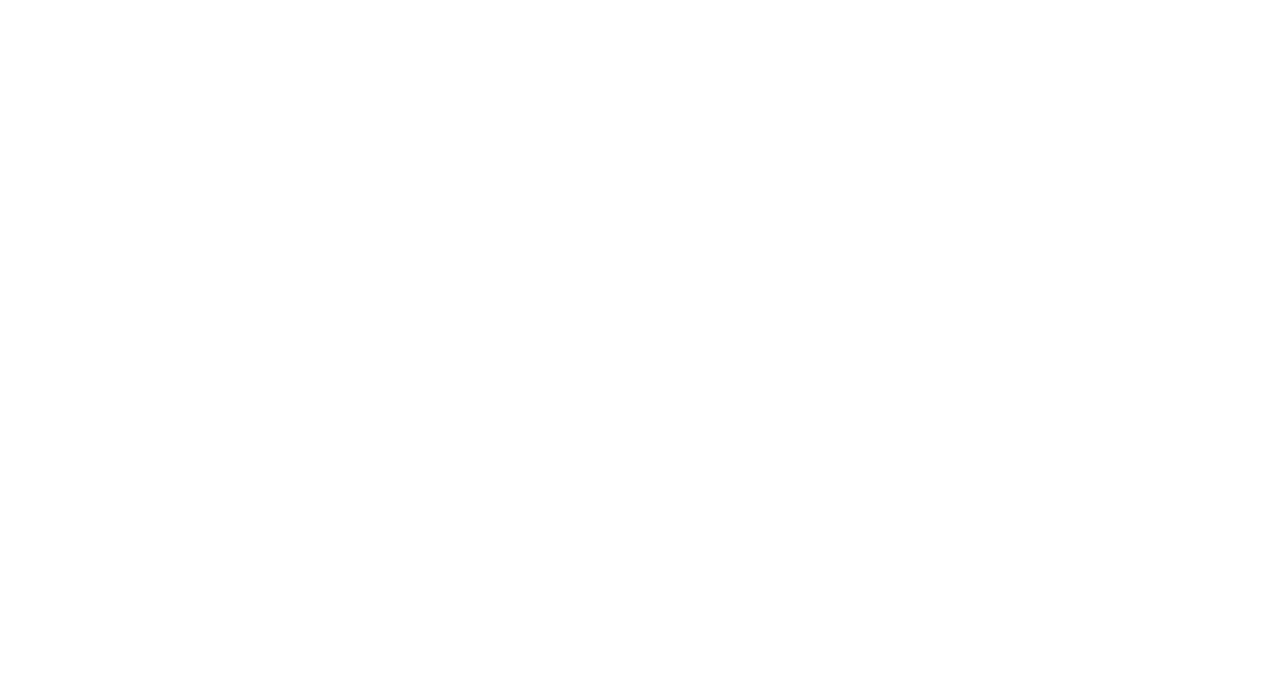
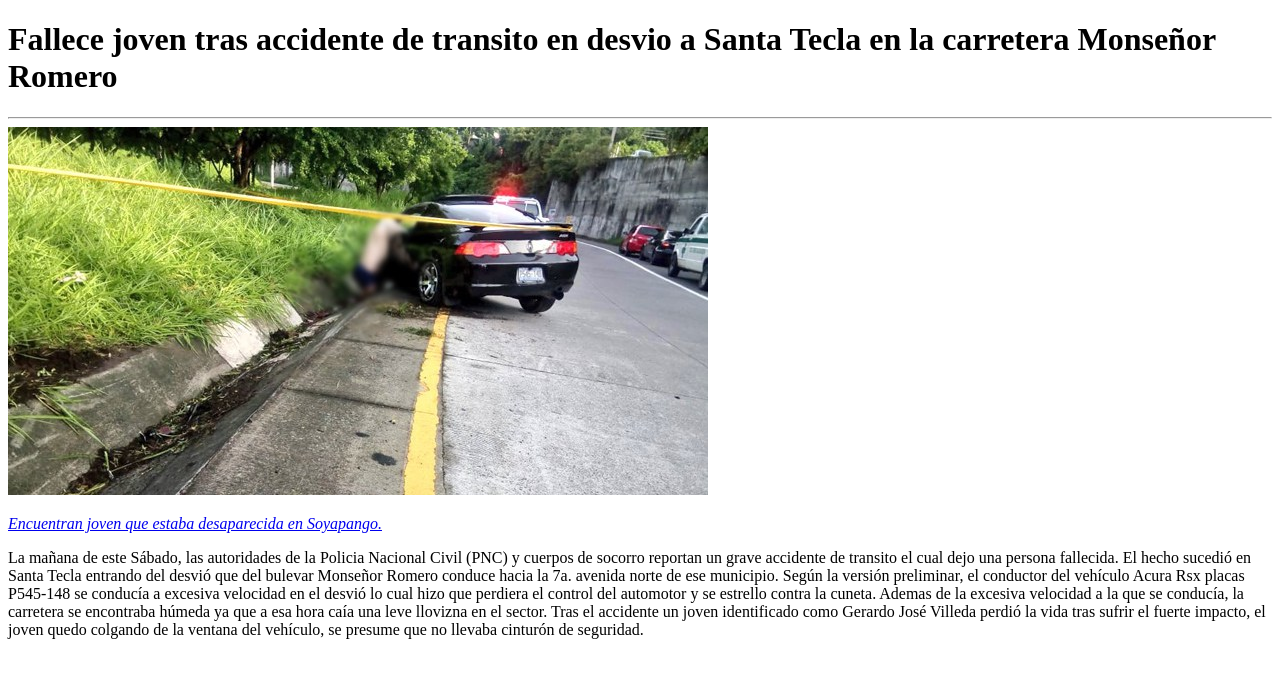
Before and after one commit to danielorozco14/TareaLabo2, a plain HTML site: page index.html in a window 1280 px wide. Drawn offline with Linux system fonts and the light colour scheme.

Commit message:
Imagenes y noticia extra agregada

```diff
--- a/index.html
+++ b/index.html
@@ -1,12 +1,42 @@
 <!DOCTYPE html>
 <html lang="en">
+
 <head>
     <meta charset="UTF-8">
     <meta name="viewport" content="width=device-width, initial-scale=1.0">
     <meta http-equiv="X-UA-Compatible" content="ie=edge">
     <title>Periodico Digital | Tarea Labo 2</title>
 </head>
+
 <body>
+    <header>
+        <h1>
+            Fallece joven tras accidente de transito en desvio a Santa Tecla en la carretera Monseñor Romero
+        </h1>
+    </header>
+    <hr>
 
+    <section id="accidente">
+        <img src="public/img/accidente-transito-7a-santa-tecla.jpg" alt="accidente">
+        <aside>
+            <p>
+              <a href="soya.html"><em> Encuentran joven que estaba desaparecida en Soyapango.</em></a>
+            </p>
+        </aside>
+        <article>
+            <p>
+                La mañana de este Sábado, las autoridades de la Policia Nacional Civil (PNC) y cuerpos de socorro reportan un grave accidente
+                de transito el cual dejo una persona fallecida. El hecho sucedió en Santa Tecla entrando del desvió que del
+                bulevar Monseñor Romero conduce hacia la 7a. avenida norte de ese municipio. Según la versión preliminar,
+                el conductor del vehículo Acura Rsx placas P545-148 se conducía a excesiva velocidad en el desvió lo cual
+                hizo que perdiera el control del automotor y se estrello contra la cuneta. Ademas de la excesiva velocidad
+                a la que se conducía, la carretera se encontraba húmeda ya que a esa hora caía una leve llovizna en el sector.
+                Tras el accidente un joven identificado como Gerardo José Villeda perdió la vida tras sufrir el fuerte impacto,
+                el joven quedo colgando de la ventana del vehículo, se presume que no llevaba cinturón de seguridad.
+            </p>
+        </article>
+
+    </section>
 </body>
+
 </html>
```
Also changed, not shown: public/img/accidente-transito-7a-santa-tecla.jpg (added), soya.html (added).
